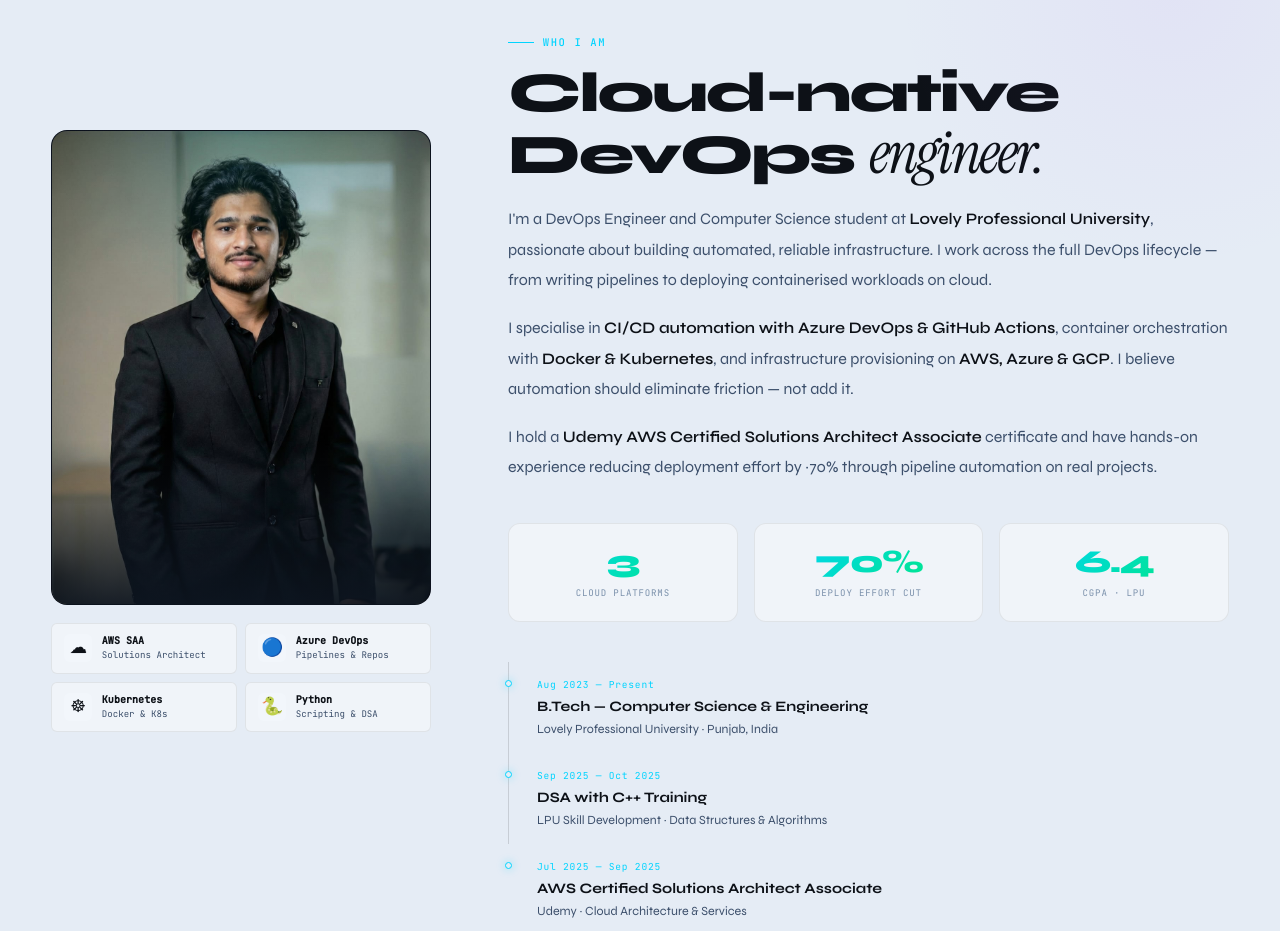
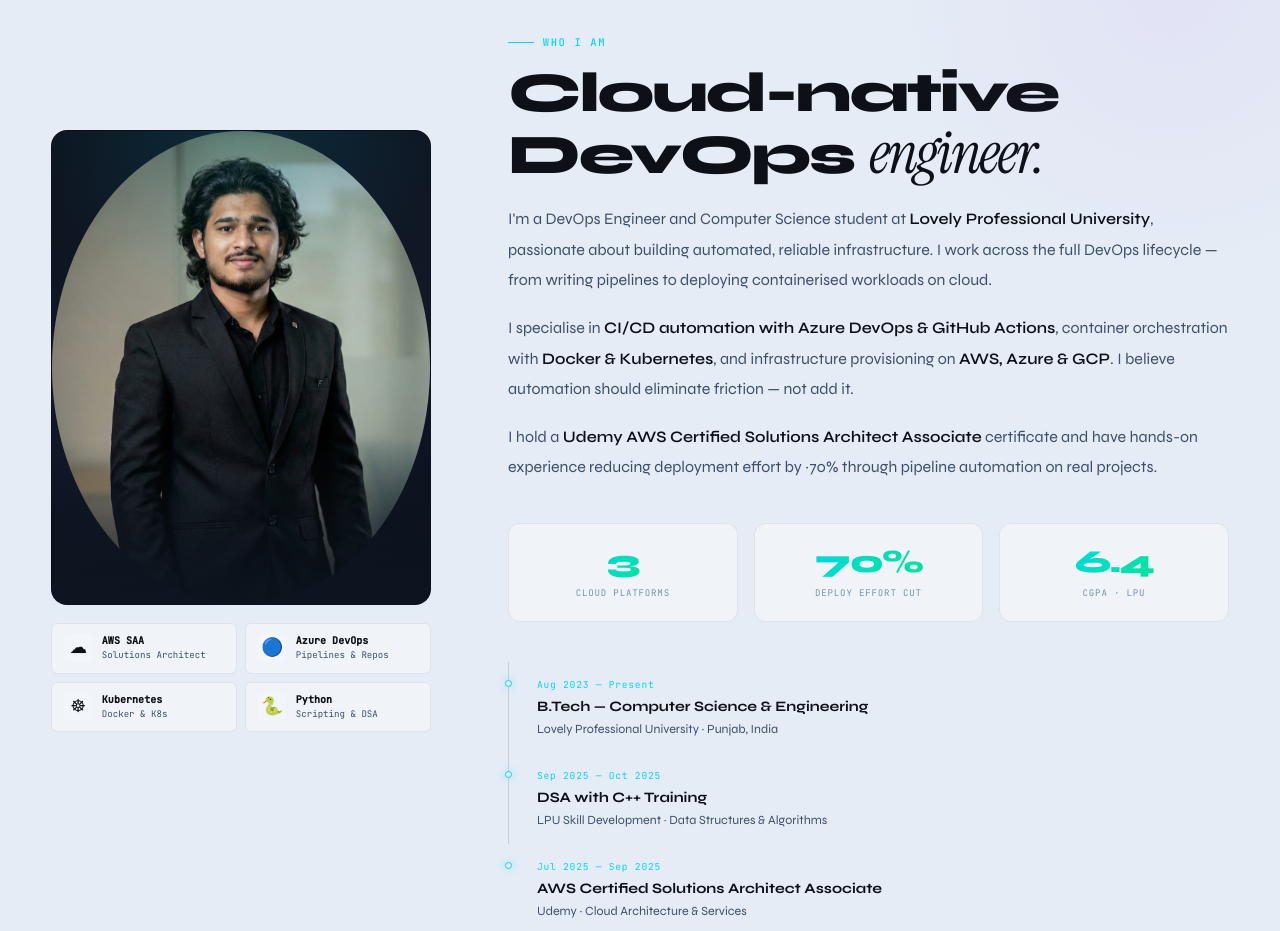
Before and after one commit to thowfiq-ahamed/thowfiq-ahamed.github.io, a plain HTML site: page index.html in a window 1280 px wide. Shown: the part 940-1871 px from the top of the page. Drawn offline with nearby package versions, Linux system fonts and the light colour scheme.

Commit message:
Update index.html

```diff
--- a/index.html
+++ b/index.html
@@ -443,8 +443,8 @@
       <div class="about__left" data-reveal>
         <div class="about__photo">
   <div class="about__photo-glow"></div>
-  <img src="photo.jpg" alt="Thowfiq Ahamed"
-       style="width:100%;height:100%;object-fit:cover;object-position:center top;" />
+          <img src="photo.jpg" alt="Thowfiq Ahamed"
+     style="width:100%;height:100%;object-fit:cover;object-position:center top;border-radius:50%;" />
 </div>
         <div class="about__certs">
           <div class="cert"><span class="cert-icon">☁</span><div class="cert-text"><strong>AWS SAA</strong>Solutions Architect</div></div>
```
